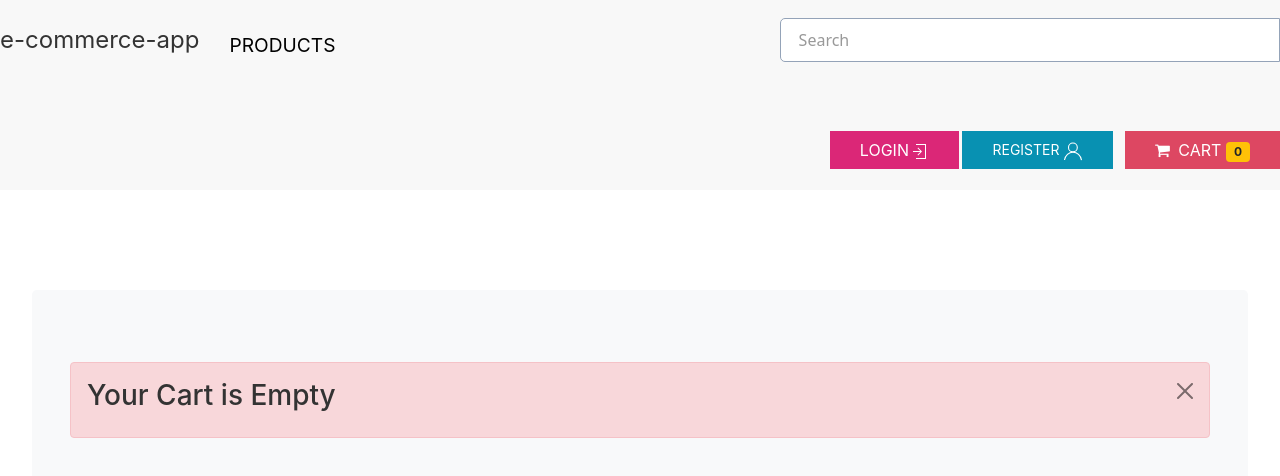
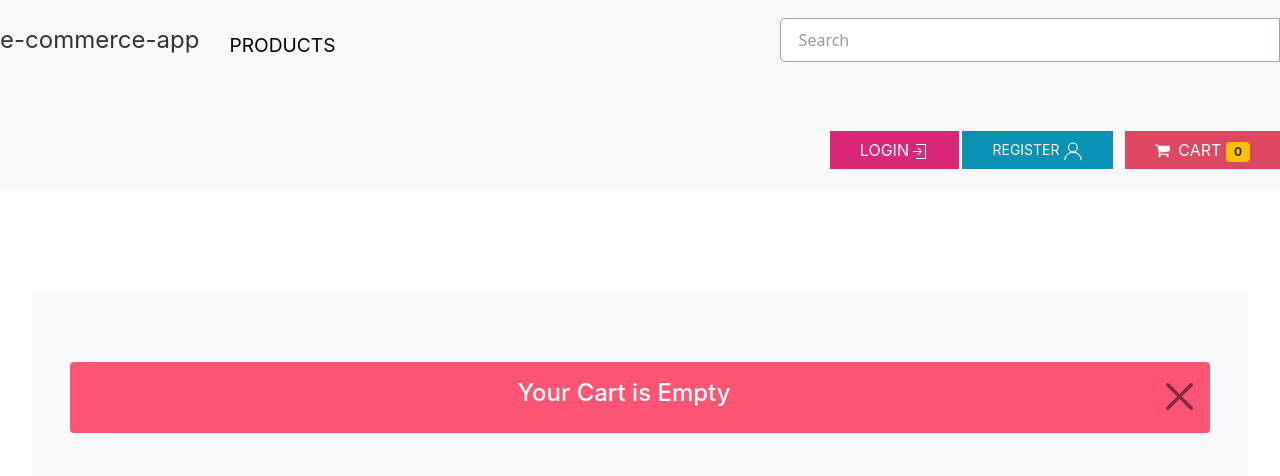
Before and after one commit to SaidShahAhmadi/ecommerce-frontend, a React (Create React App) app: page /cart in a window 1280 px wide. Shown: the top 476 px of the page. Built offline with nearby package versions, Linux system fonts and the light colour scheme.

Commit message:
Updated the Cart message.

```diff
--- a/src/components/Cart.jsx
+++ b/src/components/Cart.jsx
@@ -1,6 +1,6 @@
 import React from "react";
 import { useSelector, useDispatch } from "react-redux";
-import { NavLink } from "react-router-dom";
+import { Link, NavLink } from "react-router-dom";
 import { addCart, delCart } from "../redux/action";
 
 const Cart = () => {
@@ -20,17 +20,19 @@ const Cart = () => {
         <div className="container py-4">
           <div className="row">
             <div
-              className="alert alert-danger alert-dismissible fade show"
+              className="alert alerts  alert-dismissible fade show"
               role="alert"
             >
               <h3>Your Cart is Empty</h3>
 
+              <Link to="/">
                 <button
                   type="button"
                   className="btn-close"
                   data-bs-dismiss="alert"
                   aria-label="Close"
                 ></button>
+              </Link>
             </div>
           </div>
         </div>
--- a/src/index.css
+++ b/src/index.css
@@ -156,3 +156,15 @@ a:hover {
   text-align: center;
   padding-bottom: 2rem;
 }
+
+.alerts {
+  background: #ff5574;
+}
+.alerts h3 {
+  color: white;
+  font-size: 1.5rem;
+  text-align: center;
+}
+.alerts .btn-close {
+  font-size: 1.7rem;
+}
```
Lines whose indentation alone changed are shown as unchanged.
